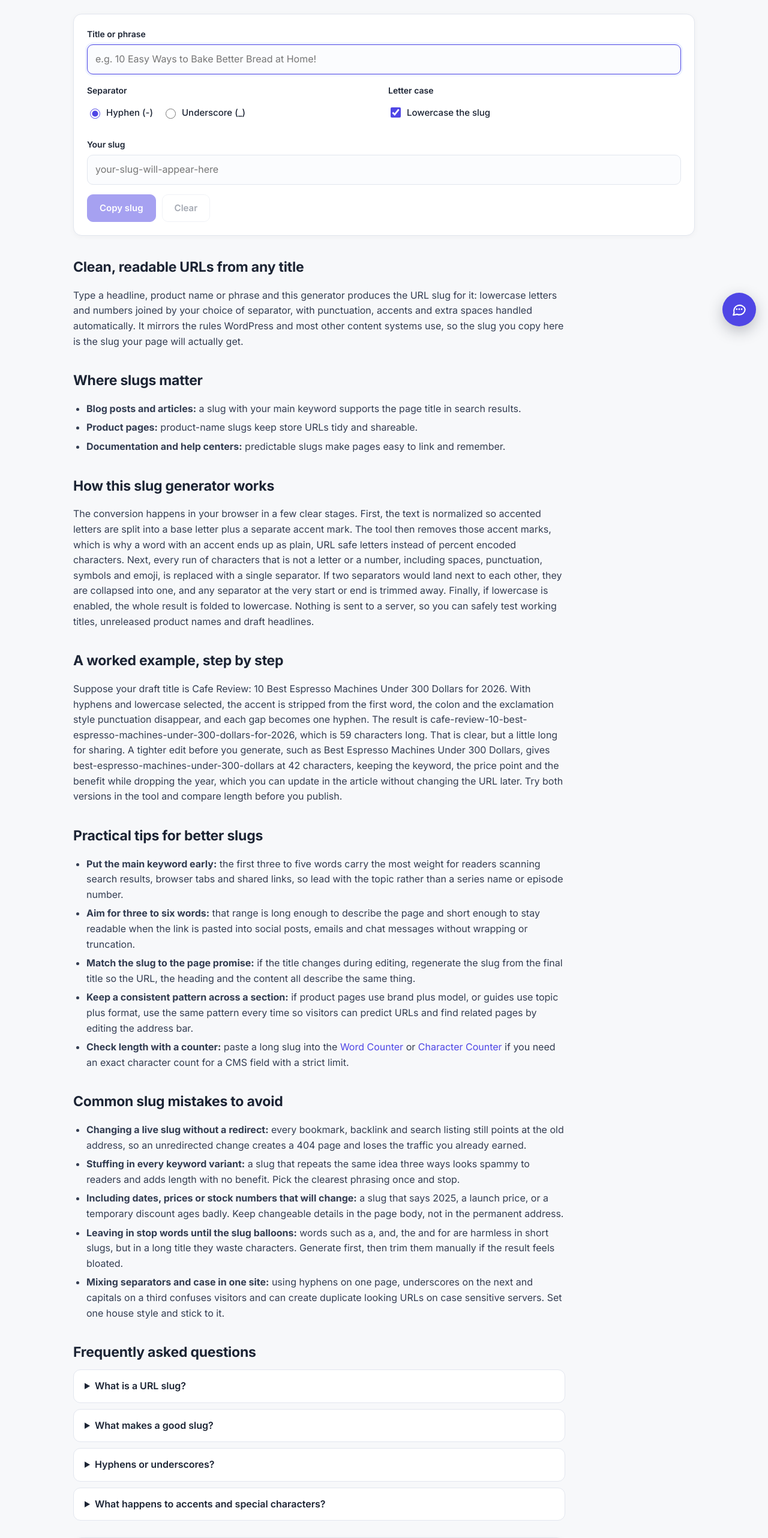
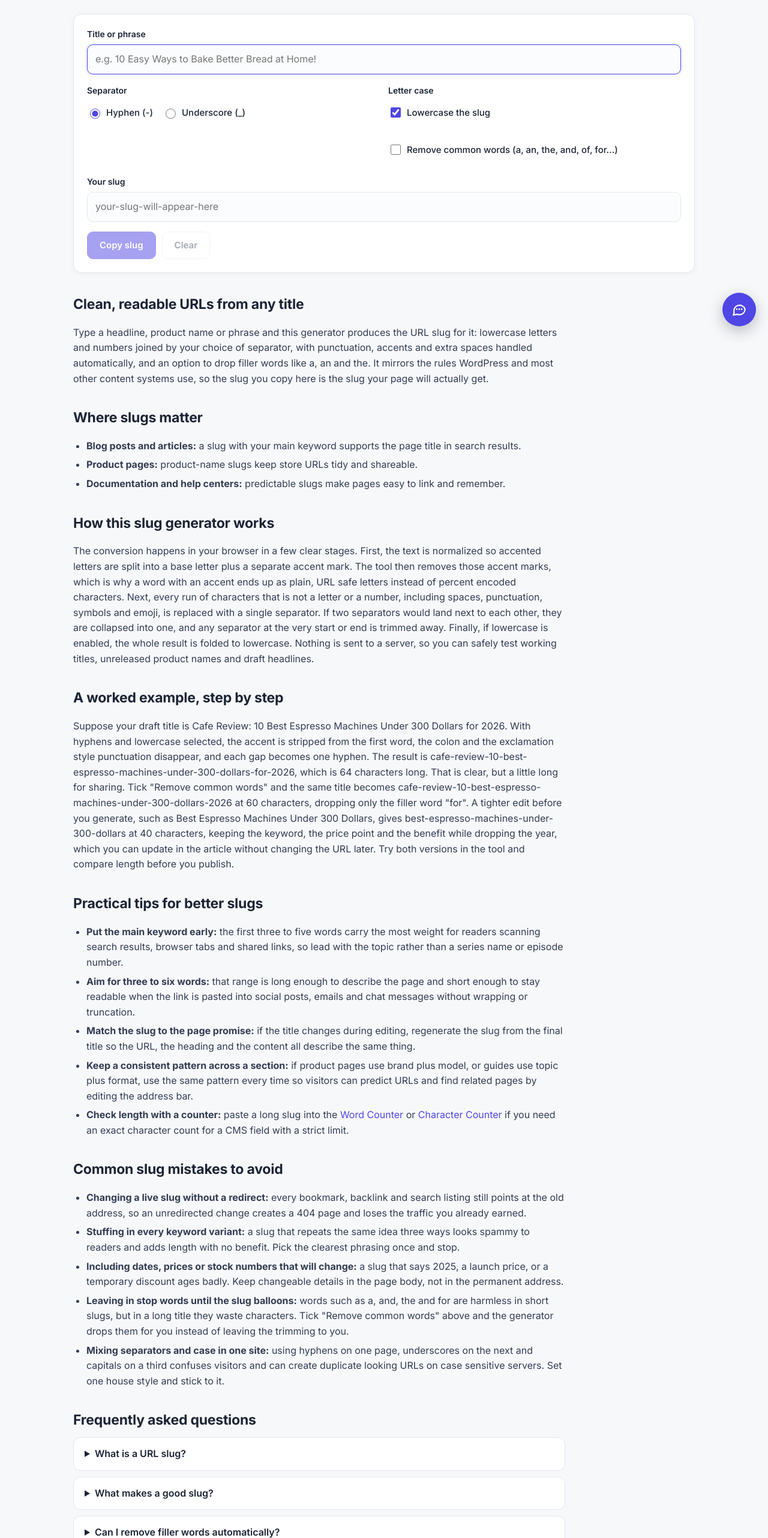
Before and after one commit to saurav73/ToolNest, a React (Vite) app: page /slug-generator in a window 1280 px wide. Shown: the part 236-2800 px from the top of the page at 60% size. Built offline with nearby package versions, Linux system fonts and the light colour scheme.

Commit message:
Slug Generator: one-click stop word removal (competitor parity)

```diff
--- a/src/data/tools.js
+++ b/src/data/tools.js
@@ -83,8 +83,8 @@ export const TOOLS = [
     path: '/slug-generator',
     name: 'Slug Generator',
     category: 'Developer Tools',
-    blurb: 'Turn titles and phrases into clean, URL-friendly slugs ready for blogs and websites.',
-    keywords: 'url slug, slug maker, permalink generator',
+    blurb: 'Turn titles and phrases into clean, URL-friendly slugs ready for blogs and websites, with a one-click option to drop filler words like a, an and the.',
+    keywords: 'url slug, slug maker, permalink generator, remove stop words',
   },
   {
     slug: 'text-reverser',
--- a/src/pages/tools/SlugGenerator.jsx
+++ b/src/pages/tools/SlugGenerator.jsx
@@ -2,16 +2,28 @@ import React, { useMemo, useState } from 'react';
 import ToolLayout from '../../components/ToolLayout.jsx';
 import CopyButton from '../../components/CopyButton.jsx';
 
-function slugify(text, { separator, lower }) {
-  let out = text
+function slugify(text, { separator, lower, removeStopwords }) {
+  const cleaned = text
     .normalize('NFD')
-    .replace(/[\u0300-\u036f]/g, '')
-    .replace(/[^a-zA-Z0-9]+/g, separator)
-    .replace(new RegExp(`\\${separator}+`, 'g'), separator)
-    .replace(new RegExp(`^\\${separator}+|\\${separator}+$`, 'g'), '');
+    .replace(/[\u0300-\u036f]/g, '');
+  // Split into words first so the stop word filter can work on whole words.
+  const words = cleaned.split(/[^a-zA-Z0-9]+/).filter(Boolean);
+  const kept = removeStopwords
+    ? words.filter((w) => !STOPWORDS.has(w.toLowerCase()))
+    : words;
+  let out = kept.join(separator);
   if (lower) out = out.toLowerCase();
   return out;
 }
+
+// Filler words that add length without meaning in a URL. Only pure filler
+// is listed: words that change meaning, like "under" or "over", stay put.
+const STOPWORDS = new Set([
+  'a', 'an', 'the', 'and', 'or', 'of', 'to', 'in', 'on', 'for', 'with',
+  'by', 'at', 'from', 'as', 'is', 'are', 'was', 'were', 'be', 'been',
+  'it', 'its', 'this', 'that', 'these', 'those', 'but', 'so', 'if',
+  'then', 'than', 'when',
+]);
 
 const FAQS = [
   {
@@ -20,7 +32,11 @@ const FAQS = [
   },
   {
     q: 'What makes a good slug?',
-    a: 'Short, descriptive and keyword-rich, in lowercase, with words separated by hyphens. Leave out filler words like "a" and "the" when the slug gets long, avoid dates unless the content is time-specific, and never change a slug after publishing without setting up a redirect.',
+    a: 'Short, descriptive and keyword-rich, in lowercase, with words separated by hyphens. Leave out filler words like "a" and "the" when the slug gets long: tick the "Remove common words" box above and they are dropped for you. Avoid dates unless the content is time-specific, and never change a slug after publishing without setting up a redirect.',
+  },
+  {
+    q: 'Can I remove filler words automatically?',
+    a: 'Yes. Tick "Remove common words" and the generator drops a, an, the, and, or, of, to, in, on, for, with, by and similar filler words from the slug, while keeping words that change meaning, such as "under" in "under 300 dollars". Numbers and your keywords are always kept.',
   },
   {
     q: 'Hyphens or underscores?',
@@ -38,7 +54,8 @@ const CONTENT = (
     <p>
       Type a headline, product name or phrase and this generator produces the URL
       slug for it: lowercase letters and numbers joined by your choice of separator,
-      with punctuation, accents and extra spaces handled automatically. It mirrors
+      with punctuation, accents and extra spaces handled automatically, and an
+      option to drop filler words like a, an and the. It mirrors
       the rules WordPress and most other content systems use, so the slug you copy
       here is the slug your page will actually get.
     </p>
@@ -54,7 +71,7 @@ const CONTENT = (
     </p>
     <h2>A worked example, step by step</h2>
     <p>
-      Suppose your draft title is Cafe Review: 10 Best Espresso Machines Under 300 Dollars for 2026. With hyphens and lowercase selected, the accent is stripped from the first word, the colon and the exclamation style punctuation disappear, and each gap becomes one hyphen. The result is cafe-review-10-best-espresso-machines-under-300-dollars-for-2026, which is 59 characters long. That is clear, but a little long for sharing. A tighter edit before you generate, such as Best Espresso Machines Under 300 Dollars, gives best-espresso-machines-under-300-dollars at 42 characters, keeping the keyword, the price point and the benefit while dropping the year, which you can update in the article without changing the URL later. Try both versions in the tool and compare length before you publish.
+      Suppose your draft title is Cafe Review: 10 Best Espresso Machines Under 300 Dollars for 2026. With hyphens and lowercase selected, the accent is stripped from the first word, the colon and the exclamation style punctuation disappear, and each gap becomes one hyphen. The result is cafe-review-10-best-espresso-machines-under-300-dollars-for-2026, which is 64 characters long. That is clear, but a little long for sharing. Tick "Remove common words" and the same title becomes cafe-review-10-best-espresso-machines-under-300-dollars-2026 at 60 characters, dropping only the filler word "for". A tighter edit before you generate, such as Best Espresso Machines Under 300 Dollars, gives best-espresso-machines-under-300-dollars at 40 characters, keeping the keyword, the price point and the benefit while dropping the year, which you can update in the article without changing the URL later. Try both versions in the tool and compare length before you publish.
     </p>
     <h2>Practical tips for better slugs</h2>
     <ul>
@@ -69,7 +86,7 @@ const CONTENT = (
       <li><strong>Changing a live slug without a redirect:</strong> every bookmark, backlink and search listing still points at the old address, so an unredirected change creates a 404 page and loses the traffic you already earned.</li>
       <li><strong>Stuffing in every keyword variant:</strong> a slug that repeats the same idea three ways looks spammy to readers and adds length with no benefit. Pick the clearest phrasing once and stop.</li>
       <li><strong>Including dates, prices or stock numbers that will change:</strong> a slug that says 2025, a launch price, or a temporary discount ages badly. Keep changeable details in the page body, not in the permanent address.</li>
-      <li><strong>Leaving in stop words until the slug balloons:</strong> words such as a, and, the and for are harmless in short slugs, but in a long title they waste characters. Generate first, then trim them manually if the result feels bloated.</li>
+      <li><strong>Leaving in stop words until the slug balloons:</strong> words such as a, and, the and for are harmless in short slugs, but in a long title they waste characters. Tick "Remove common words" above and the generator drops them for you instead of leaving the trimming to you.</li>
       <li><strong>Mixing separators and case in one site:</strong> using hyphens on one page, underscores on the next and capitals on a third confuses visitors and can create duplicate looking URLs on case sensitive servers. Set one house style and stick to it.</li>
     </ul>
   </>
@@ -79,17 +96,18 @@ export default function SlugGenerator() {
   const [text, setText] = useState('');
   const [separator, setSeparator] = useState('-');
   const [lower, setLower] = useState(true);
+  const [removeStopwords, setRemoveStopwords] = useState(false);
 
-  const slug = useMemo(() => slugify(text, { separator, lower }), [text, separator, lower]);
+  const slug = useMemo(() => slugify(text, { separator, lower, removeStopwords }), [text, separator, lower, removeStopwords]);
 
   return (
     <ToolLayout
       slug="slug-generator"
       path="/slug-generator"
       title="Slug Generator: Turn Titles into Clean URLs | ToolNest"
-      description="Convert any title into a clean URL slug: lowercase, hyphen separated, accents handled. Perfect for blogs, stores and docs. Free."
+      description="Turn any title into a clean URL slug, with optional stop word removal, hyphen or underscore separators and accents handled. Free."
       h1="Slug Generator"
-      intro="Turn any title or phrase into a clean, URL-friendly slug. Choose hyphens or underscores, keep or drop lowercase, and copy the result."
+      intro="Turn any title or phrase into a clean, URL-friendly slug. Choose hyphens or underscores, keep or drop lowercase, remove common filler words in one click, and copy the result."
       faqs={FAQS}
       content={CONTENT}
     >
@@ -116,6 +134,7 @@ export default function SlugGenerator() {
           <label>Letter case</label>
           <div className="checks">
             <label><input type="checkbox" checked={lower} onChange={(e) => setLower(e.target.checked)} /> Lowercase the slug</label>
+            <label><input type="checkbox" checked={removeStopwords} onChange={(e) => setRemoveStopwords(e.target.checked)} /> Remove common words (a, an, the, and, of, for...)</label>
           </div>
         </div>
       </div>
```
